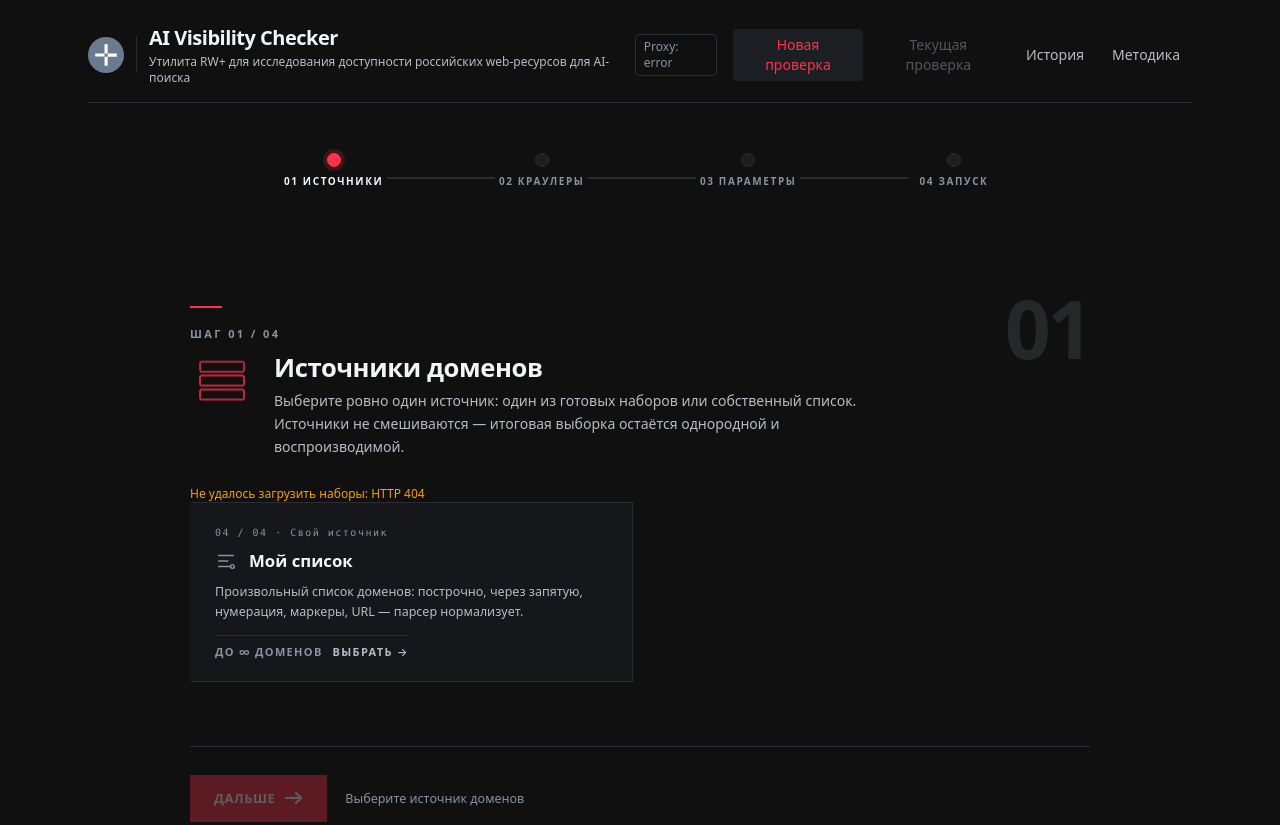
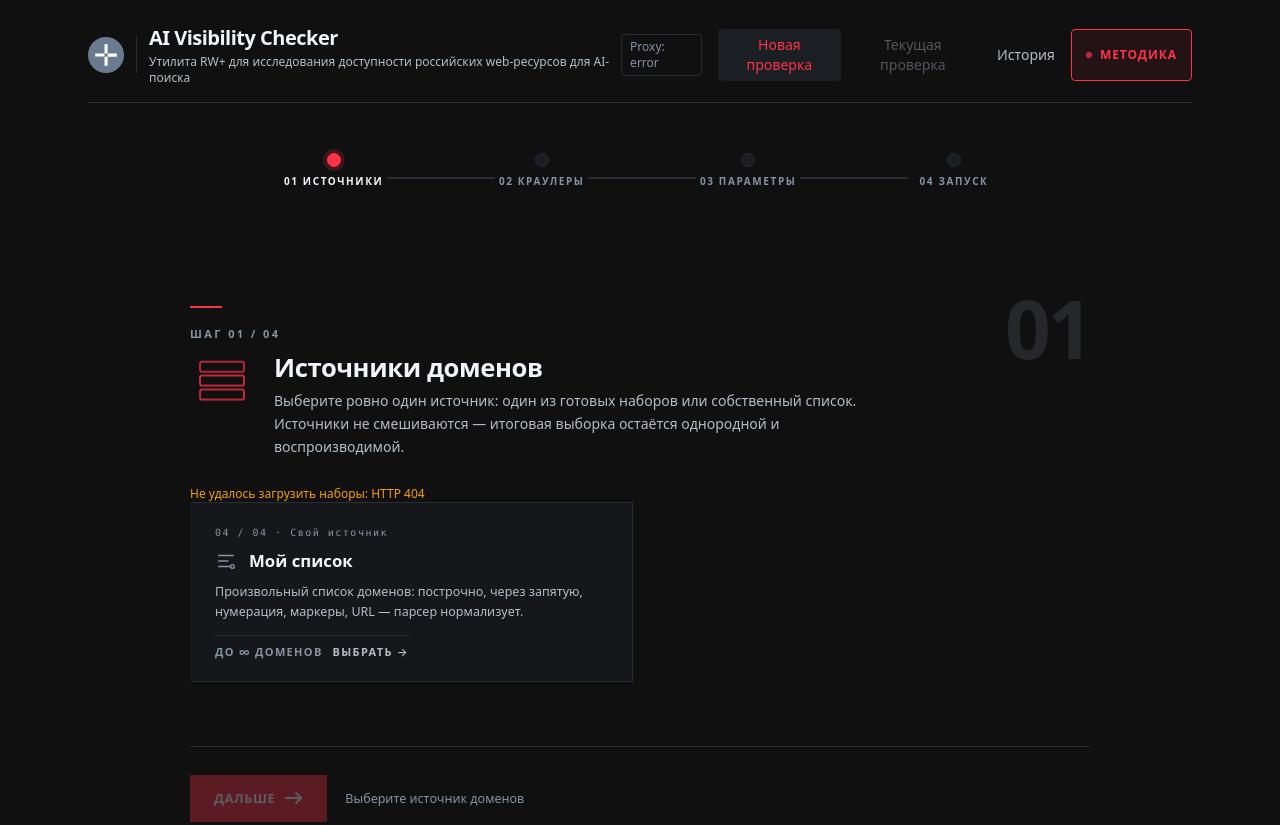
Before and after one commit to voftik/ai-visibility-checker, a plain HTML site: page static/index.html in a window 1280 px wide. Shown: the top 825 px of the page. Drawn offline with Linux system fonts and the light colour scheme; no server answers.

Commit message:
ui: clickable header logo + h1, accent "Методика" nav button
Two small navigation tweaks:

1. The logo, the "AI Visibility Checker" title, and the tagline next
   to them are now wrapped in a single button that calls
   setTab('new_run'). Clicking any of them returns the user to the
   main configuration screen — the standard "click the logo to go
   home" affordance. Includes focus-visible ring and aria-label.

2. The "Методика" nav entry is now visually accentuated. The other
   three nav buttons (Новая проверка / Текущая проверка / История)
   stay as plain text since they're run-flow tabs that the user
   moves between often. "Методика" is a long-form explanatory page
   reached on demand, so it gets its own affordance: bordered red
   pill, brand-primary text, uppercase tracked label, with a small
   leading dot that softly pulses under prefers-reduced-motion:
   no-preference. Hover fills the pill red; active state is solid
   red with white text. Focus-visible ring matches the rest of the
   accent buttons in the file.

All three frontend tests pass.

Co-Authored-By: Claude Opus 4.7 (1M context) <noreply@anthropic.com>

```diff
--- a/static/index.html
+++ b/static/index.html
@@ -818,6 +818,59 @@
     }
 
     /* accented details toggle inside Step 01 subset picker */
+    /* Accent button for the "Методика" header nav entry. Reads as a primary
+       call-to-action even when other nav buttons are plain text — the
+       methodology page is the long-form explanation, and the rest are
+       run-flow tabs, so this is intentionally louder. */
+    .nav-methodology-btn {
+      display: inline-flex;
+      align-items: center;
+      gap: 8px;
+      padding: 7px 14px;
+      border-radius: 4px;
+      border: 1px solid var(--brand-primary);
+      background: rgba(255, 50, 75, 0.08);
+      color: var(--brand-primary);
+      font-size: 12px;
+      font-weight: 600;
+      text-transform: uppercase;
+      letter-spacing: 0.08em;
+      transition: background 0.15s ease, color 0.15s ease, transform 0.15s ease, box-shadow 0.15s ease;
+      cursor: pointer;
+    }
+    .nav-methodology-btn:hover {
+      background: var(--brand-primary);
+      color: #fff;
+      transform: translateY(-1px);
+      box-shadow: 0 6px 18px rgba(255, 50, 75, 0.28);
+    }
+    .nav-methodology-btn:focus { outline: none; }
+    .nav-methodology-btn:focus-visible {
+      box-shadow: 0 0 0 2px rgba(255, 50, 75, 0.45);
+    }
+    .nav-methodology-btn.is-active {
+      background: var(--brand-primary);
+      color: #fff;
+    }
+    .nav-methodology-btn.is-active:hover { transform: none; }
+    .nav-methodology-dot {
+      width: 6px;
+      height: 6px;
+      border-radius: 50%;
+      background: currentColor;
+      flex: 0 0 auto;
+      opacity: 0.9;
+    }
+    @media (prefers-reduced-motion: no-preference) {
+      .nav-methodology-btn:not(.is-active) .nav-methodology-dot {
+        animation: nav-meth-pulse 2.2s ease-in-out infinite;
+      }
+      @keyframes nav-meth-pulse {
+        0%, 100% { opacity: 0.35; transform: scale(0.85); }
+        50%      { opacity: 1;    transform: scale(1.15); }
+      }
+    }
+
     .subset-toggle-btn {
       display: inline-flex;
       align-items: center;
@@ -1182,14 +1235,16 @@
 
     <!-- Header -->
     <header class="flex items-center justify-between border-b border-[color:var(--brand-border)] pb-4 mb-6">
-      <div class="flex items-center gap-3">
+      <button type="button" @click="setTab('new_run')"
+              class="flex items-center gap-3 text-left transition-opacity hover:opacity-80 focus:outline-none focus-visible:ring-2 focus-visible:ring-[color:var(--brand-primary)] rounded"
+              aria-label="На главную">
         <img src="/static/brand/logo-mark.svg" alt="RW+" class="h-9 w-9" />
         <div class="h-9 w-px bg-[color:var(--brand-border)]"></div>
         <div>
           <h1 class="text-xl font-semibold tracking-tight">AI Visibility Checker</h1>
           <p class="text-xs text-[color:var(--brand-text-muted)] mt-0.5">Утилита RW+ для исследования доступности российских web-ресурсов для AI-поиска</p>
         </div>
-      </div>
+      </button>
       <div class="flex items-center gap-4">
         <!-- proxy pool indicator: polls /api/healthz on load and every 60s -->
         <div class="relative inline-flex items-center gap-1.5 text-xs px-2 py-1 rounded border cursor-help"
@@ -1214,8 +1269,10 @@
                   :class="tab === 'history' ? 'bg-[color:var(--brand-bg-panel)] text-[color:var(--brand-primary)]' : 'text-[color:var(--brand-text-muted)] hover:text-[color:var(--brand-text)]'"
                   class="px-3 py-1.5 rounded">История</button>
           <button @click="setTab('methodology')"
-                  :class="tab === 'methodology' ? 'bg-[color:var(--brand-bg-panel)] text-[color:var(--brand-primary)]' : 'text-[color:var(--brand-text-muted)] hover:text-[color:var(--brand-text)]'"
-                  class="px-3 py-1.5 rounded">Методика</button>
+                  :class="tab === 'methodology' ? 'nav-methodology-btn is-active' : 'nav-methodology-btn'">
+            <span class="nav-methodology-dot" aria-hidden="true"></span>
+            <span>Методика</span>
+          </button>
         </nav>
       </div>
     </header>
```
